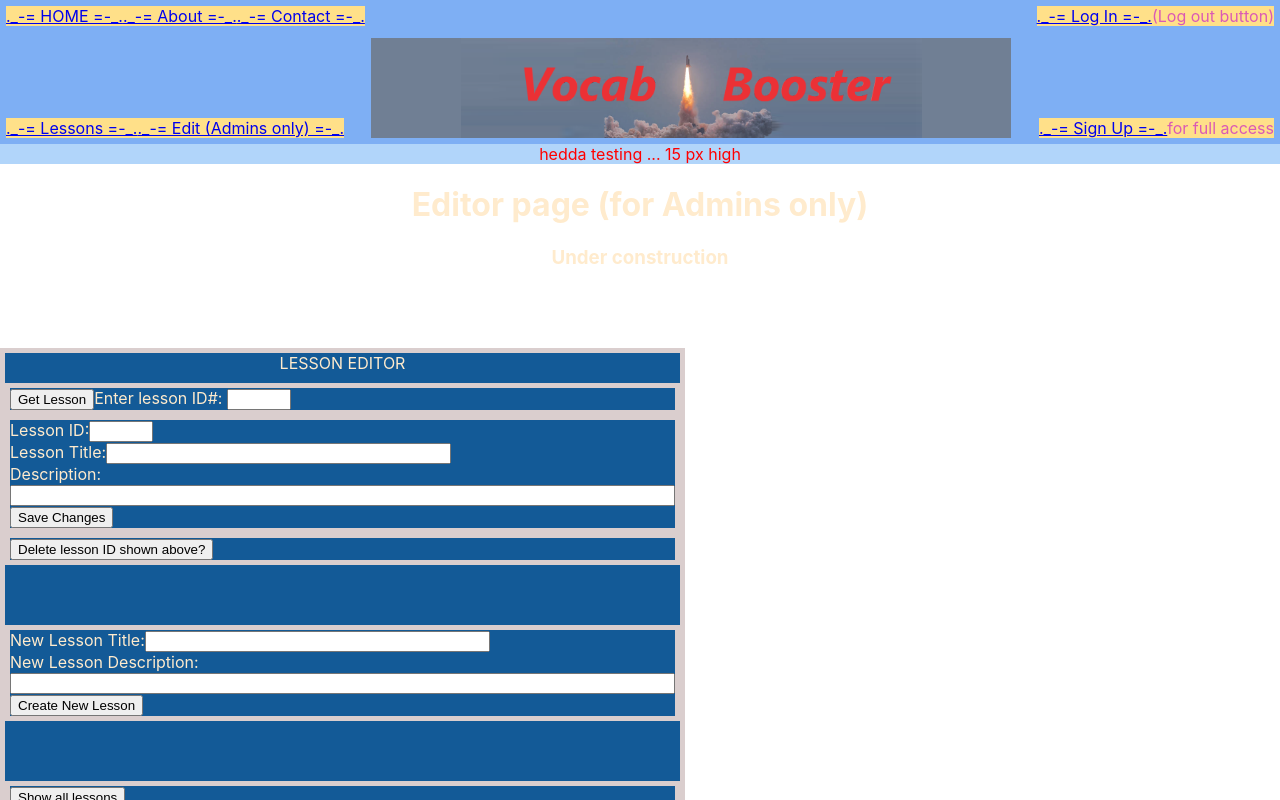
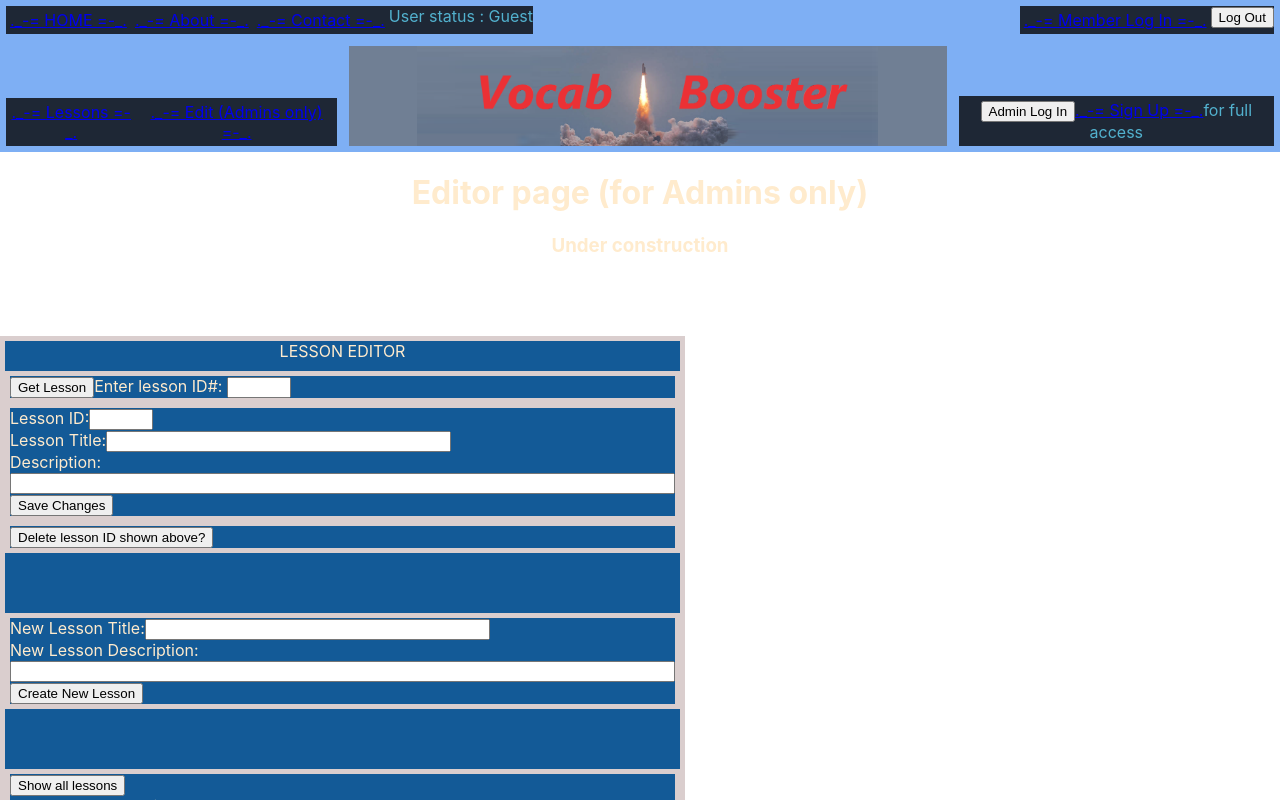
Before and after one commit to sneaky-00-ninja/vocab-boost, a React (Create React App) app: page /edit in a window 1280 px wide. Shown: the top 800 px of the page. Built offline with nearby package versions, Linux system fonts and the light colour scheme.

Commit message:
Got a Log-in and Log-out button in the header component to function, changing the state of a variable in the parent component.

```diff
--- a/public/index.html
+++ b/public/index.html
@@ -26,18 +26,9 @@
     -->
     <title>React App</title>
   </head>
+
   <body>
-    <noscript>You need to enable JavaScript to run this app.</noscript>
     <div id="root"></div>
-    <!--
-      This HTML file is a template.
-      If you open it directly in the browser, you will see an empty page.
 
-      You can add webfonts, meta tags, or analytics to this file.
-      The build step will place the bundled scripts into the <body> tag.
-
-      To begin the development, run `npm start` or `yarn start`.
-      To create a production bundle, use `npm run build` or `yarn build`.
-    -->
   </body>
 </html>
--- a/src/App.js
+++ b/src/App.js
@@ -1,7 +1,6 @@
-import React, { Component } from "react";
+import React, { Component, useState } from "react";
 import { BrowserRouter as Router, Routes, Route } from "react-router-dom";
-import logo from './logo.svg';
-import Central from "./components/central";
+// import logo from './logo.svg';
 import Header from "./components/header";
 import Footer from "./components/footer";
 
@@ -17,17 +16,38 @@ import NoPage from "./components/pages/no-page";
 import './App.css';
 import "./styles/main.scss";
 
+function App() {
 
 
 
+  const [admin, setAdmin] = useState(false);
+  const [entryUsername, setEntryUsername] = useState("");
+  const [realUsername, setRealUsername] = useState("");
+  const [entryPassword, setEntryPassword] = useState("");
+  const [realPassword, setRealPassword] = useState("");
 
-function App() {
+
+  function login() {
+    if (entryUsername === realUsername && entryPassword === realPassword) {
+      setAdmin(true);
+    }
+  }
+
+function handleLoginClick(){
+  setAdmin(true)
+}
+
+function handleLogoutClick(){
+  setAdmin(false)
+}
+
+
   return (
     <div className="App">
         <Router>
-          <Header />
-          <div className="header-test">hedda testing ... 15 px high</div>
-
+          <Header
+            admin={admin} handleLoginClick={handleLoginClick}
+            handleLogoutClick={handleLogoutClick} />
           <Routes>
             <Route path="/" element={<Home />} />
             <Route path="/about" element={<About />} />
@@ -40,27 +60,12 @@ function App() {
         </Routes>
 
 
-
-
-{/*
-          <div>
-            <header className="App-header">
+{/* <div> <header className="App-header">
   <img src={logo} className="App-logo" alt="logo" />
-              <p>
-                Edit <code>src/App.js</code> and save to reload.
-              </p>
-              <a
-                className="App-link"
-                href="https://reactjs.org"
-                target="_blank"
-                rel="noopener noreferrer"
-                >
-                Learn React
-              </a>
-            </header>
-          </div>
-*/}
-
+  <p> Edit <code>src/App.js</code> and save to reload. </p>
+  <a className="App-link" href="https://reactjs.org" target="_blank"
+  rel="noopener noreferrer" > Learn React </a> </header>
+</div>  */}
 
           <div className="footer-test">
             Foota DIV test    (40 px high)
@@ -69,6 +74,7 @@ function App() {
       </Router>
     </div>
   );
+
 }
 
 export default App;
--- a/src/components/header.js
+++ b/src/components/header.js
@@ -5,48 +5,55 @@ import logoImg from "../images/logo.png";
 
 export default class Header extends Component {
     render() {
+
+        const { handleLoginClick } = this.props;
+        const { handleLogoutClick } = this.props;
+
+
         return (
             <div className='header'>
 
                 <div className='header-top-row'>
 
                     <div className='header-links top-left'>
-
                         <div className="header-nav-link">
                             <NavLink to="/" activeclassname="nav-link-active">
                             ._-= HOME =-_.
                             </NavLink>
                         </div>
-
+                        <span/>
                         <div className="header-nav-link">
                             <NavLink to="/about" activeclassname="nav-link-active">
                             ._-= About  =-_.
                             </NavLink>
                         </div>
-
+                        <span/>
                         <div className="header-nav-link">
                             <NavLink to="/contact" activeclassname="nav-link-active">
                             ._-= Contact  =-_.
                             </NavLink>
                         </div>
+                        <span/>
+                        <div className='user-status'>
+                            User status : {this.props.admin ? "Admin" : "Guest"}
+                        </div>
+                    </div>
+
+                    <div className='header-links top-right'>
+                        <div className="header-nav-link">
+                            <NavLink to="/login" activeclassname="nav-link-active">
+                                ._-= Member Log In =-_.
+                            </NavLink>
+                        </div>
+                        <span/>
+                        <div>
+                            <button onClick={handleLogoutClick}>
+                                Log Out
+                            </button>
+                         </div>
 
                     </div>
 
-
-
-                    <div className='header-links top-right'>
-
-
-
-                        <div className="header-nav-link">
-                            <NavLink to="/login" activeclassname="nav-link-active">
-                                ._-= Log In =-_.
-                            </NavLink>
-                        </div>
-
-                        <div> (Log out button) </div>
-
-                    </div>
                 </div>
 
                 <div className='header-bottom-row'>
@@ -63,9 +70,7 @@ export default class Header extends Component {
                             ._-= Edit (Admins only) =-_.
                             </NavLink>
                         </div>
-
                     </div>
-
                     <div className='logo'
                         style={{
                             backgroundImage: `url(${logoImg})`,
@@ -76,11 +81,12 @@ export default class Header extends Component {
                         }}
 
                     />
-
-
-
                     <div className='header-links bottom-right'>
                         <div className="header-nav-link">
+                            <button onClick={handleLoginClick}>
+                                Admin Log In
+                            </button>
+                            <span/>
                             <NavLink to="/signup" activeclassname="nav-link-active">
                             ._-= Sign Up =-_.
                             </NavLink>
--- a/src/styles/header.scss
+++ b/src/styles/header.scss
@@ -10,7 +10,7 @@
     flex-direction: column;
     justify-content: space-between;
     background-color:  rgb(126 175 244);
-    color: rgb(219, 90, 180);
+    color: rgb(82, 177, 206);
 
     .header-top-row {
         display: flex;
@@ -25,14 +25,19 @@
 
     }
 
+    .header-nav-link {
+        margin: 4px;
+    }
+
 
 }
 
 .header-links  {
     display: flex;
     margin: 6px;
-    background-color: rgb(255, 224, 137);
+    background-color: rgb(30, 39, 53);
     align-self: flex-end
+
 }
 
 
--- a/src/styles/main.scss
+++ b/src/styles/main.scss
@@ -9,3 +9,8 @@ body {
     color: CanvasText;
     color-scheme: light dark;
   }
+
+
+navlink {
+  background-color: seagreen;
+}
```
Lines whose indentation alone changed are shown as unchanged.
